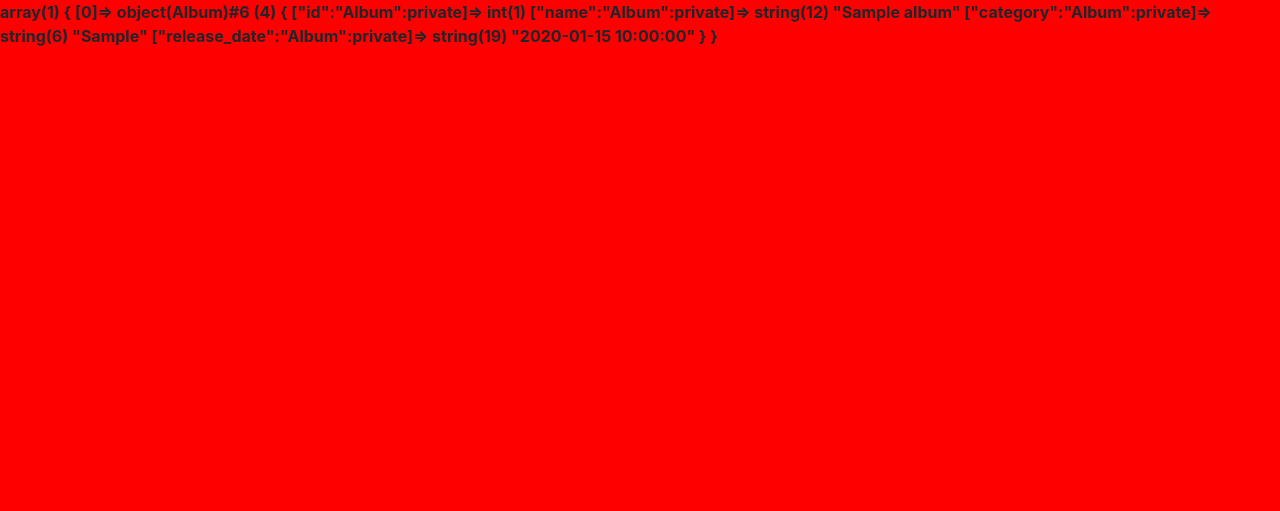
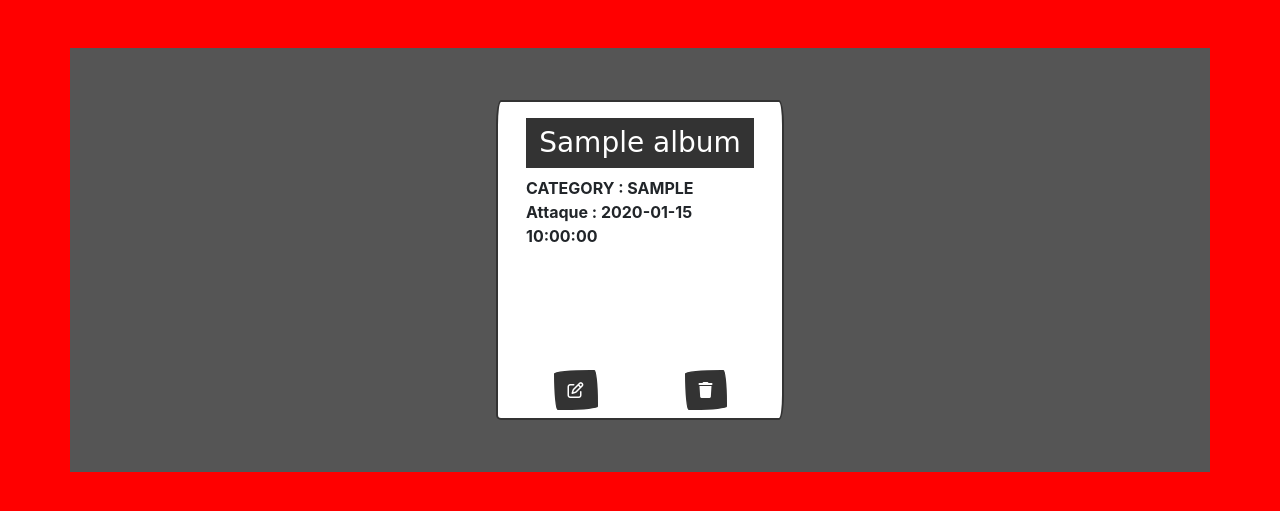
Before and after one commit to TerevaM/RNCP_PROJET_SIMPLON_DW, a PHP site: page /albums_photos in a window 1280 px wide. Shown: the part 60-571 px from the top of the page. Run offline with PHP 8.4, Linux system fonts and the light colour scheme; tables that the repository leaves empty or names only in its code hold one stand-in row (values such as "Sample post"); some libraries are stand-ins or nearby versions; some web fonts are replaced.

Commit message:
afficher les albums de la bdd

```diff
--- a/View/base_html.php
+++ b/02_View/01_base_html.php
@@ -1,5 +1,4 @@
-<?php
-?>
+
 
 <!DOCTYPE html>
 <html lang="fr">
@@ -9,7 +8,7 @@
     <meta name="viewport" content="width=device-width, initial-scale=1.0">
     <title>Galerie photo </title>
      <link rel="stylesheet" href="https://cdnjs.cloudflare.com/ajax/libs/bootswatch/5.2.2/sketchy/bootstrap.min.css" />
-     <link rel="stylesheet" href="utils/css/style.css">
+     <link rel="stylesheet" href="04_utils/css/style.css">
     <!-- style.css -->
 </head>
 
@@ -60,6 +59,7 @@
     <footer>
         <!-- footer -->
     </footer>
+    <script src="https://kit.fontawesome.com/4529898a3a.js" crossorigin="anonymous"></script>
     <script src="https://code.jquery.com/jquery-3.3.1.slim.min.js" integrity="sha384-q8i/X+965DzO0rT7abK41JStQIAqVgRVzpbzo5smXKp4YfRvH+8abtTE1Pi6jizo" crossorigin="anonymous"></script>
 <script src="https://cdn.jsdelivr.net/npm/popper.js@1.14.7/dist/umd/popper.min.js" integrity="sha384-UO2eT0CpHqdSJQ6hJty5KVphtPhzWj9WO1clHTMGa3JDZwrnQq4sF86dIHNDz0W1" crossorigin="anonymous"></script>
 <script src="https://cdn.jsdelivr.net/npm/bootstrap@4.3.1/dist/js/bootstrap.min.js" integrity="sha384-JjSmVgyd0p3pXB1rRibZUAYoIIy6OrQ6VrjIEaFf/nJGzIxFDsf4x0xIM+B07jRM" crossorigin="anonymous"></script>
--- a/View/home.php
+++ b/02_View/album_form.php
@@ -3,8 +3,7 @@
 
 <?php
 
-var_dump($albums);
 $content = ob_get_clean();
-require_once "base_html.php";
+require_once "01_base_html.php";
 
 ?>
--- /dev/null
+++ b/02_View/albums_photos.php
@@ -0,0 +1,42 @@
+<?php ob_start(); ?>
+<div class="container my-5 py-5 bg-secondary cards_heroes">
+    <div class="row d-flex justify-content-around ">
+<?php
+foreach($albums as $value) {
+?>
+
+<div class="card col-4 m-1" style="width: 18rem; height:20rem">
+  <!-- <img src="..." class="card-img-top" alt="..."> -->
+  <div class="card-body position-relative">
+    <h3 class="card-title bg-primary p-2 text-center text-white"><?= $value->getName(); ?></h3>
+    <span class="text-uppercase">Category : <?= $value->getCategory(); ?></span><br>
+    <span>Attaque : <?= $value->getRelease_date(); ?></span><br>
+    <div class="d-flex justify-content-around position-absolute fixed-bottom py-2">
+        <a href="<?= URL ?>heros/edit/<?= $value->getId() ?>" class="btn btn-primary"><i class="fa-regular fa-pen-to-square"></i></a>
+        <form action="<?= URL ?>heros/delete/<?= $value->getId() ?>" method="POST"
+        onsubmit=" return confirm('Etes-vous certain de vouloir supprimer cet hero ?')">
+            <button class="btn btn-primary" type="submit"><i class="fa-solid fa-trash"></i></button>
+        </form>
+    </div>
+  </div>
+</div>
+
+
+<?php
+}
+if(isset($_SESSION) && $_SESSION['rang'] == 'admin'):
+?>
+<div class="card col-4 m-1" style="width: 18rem;">
+  <div class="card-body d-flex justify-content-center align-items-center flex-column">
+    <h5 class="card-title bg-primary p-2 text-center text-white">New Hero</h5>
+    <a class="btn btn-primary" href="<?= URL ?>heros/add">+</a>
+  </div>
+</div>
+<?php
+endif;
+?>
+</div>
+</div>
+<?php
+$content = ob_get_clean();
+require_once "01_base_html.php";
--- a/Controller/Controller.php
+++ b/03_Controller/Controller.php
@@ -1,6 +1,6 @@
 <?php
 
-require_once "Model/AlbumManager.php";
+require_once "01_Model/AlbumManager.php";
 
 class Controller {
     private $albumManager;
@@ -13,7 +13,10 @@ class Controller {
     // ------------------ ALBUMS ---------------------- //
     public function displayAlbums() {
         $albums = $this->albumManager->getAlbums();
-        require_once "View/home.php";
+        require_once "02_View/albums_photos.php";
+    }
+    public function newAlbumForm() {
+        require_once "02_View/album_form.php";
     }
     // public function newHeroForm() {
     //     require_once "03_view/new_hero_view.php";
--- a/index.php
+++ b/index.php
@@ -1,19 +1,25 @@
 <?php
 
-require_once "Controller/Controller.php";
+require_once "03_Controller/Controller.php";
 $controller = new Controller();
 
 define("URL" , str_replace("index.php","",(isset($_SERVER['HTTPS']) ? "https" : "http") .
 "://".$_SERVER['HTTP_HOST'] . $_SERVER['PHP_SELF'] ));
 
 if (empty($_GET['page'])) {
-    require_once "View/home.php";
+    require_once "02_View/home.php";
 }else {
     $url = explode("/", filter_var($_GET['page']), FILTER_SANITIZE_URL);
     switch ($url[0]) {
-        case 'accueil' : require_once "View/home.php";
+        case 'accueil' : require_once "02_View/home.php";
         break;
-        case 'albums_photos' : $controller->displayAlbums();
+        case 'albums_photos' :
+            if(empty($url[1])){
+                $controller->displayAlbums();
+            }
+            else if($url[1] === 'create'){
+                $controller->newAlbumForm();
+            }
         break;
         case 'login' :
             // if(empty($url[1])){
```
Also changed, not shown: 02_View/home.php (added, +9 -0 lines), 01_Model/00_Manager.php (renamed from Model/00_Manager.php), 01_Model/Album.php (renamed from Model/Album.php), 01_Model/AlbumManager.php (renamed from Model/AlbumManager.php), 04_utils/css/style.css (renamed from utils/css/style.css).
